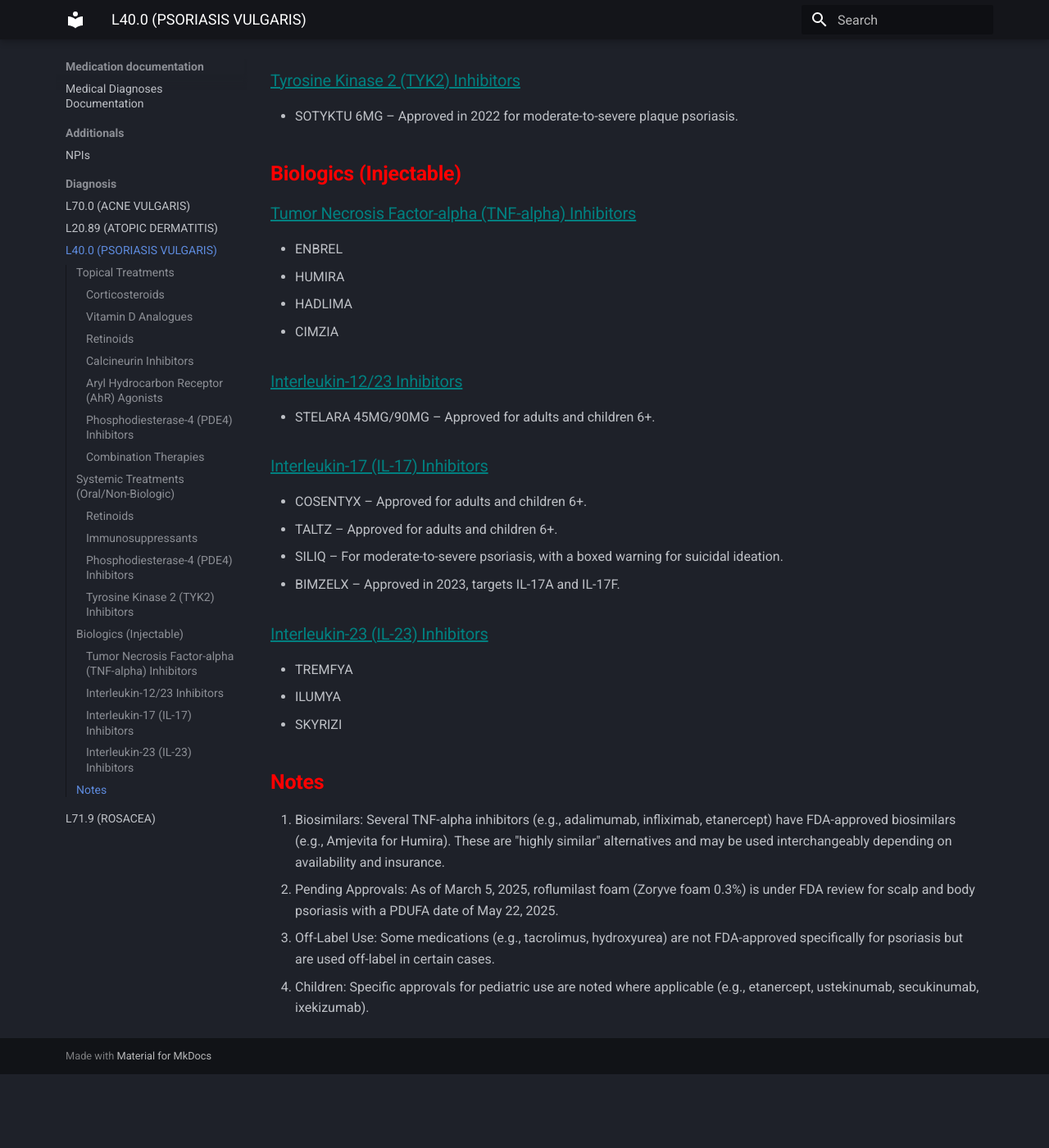
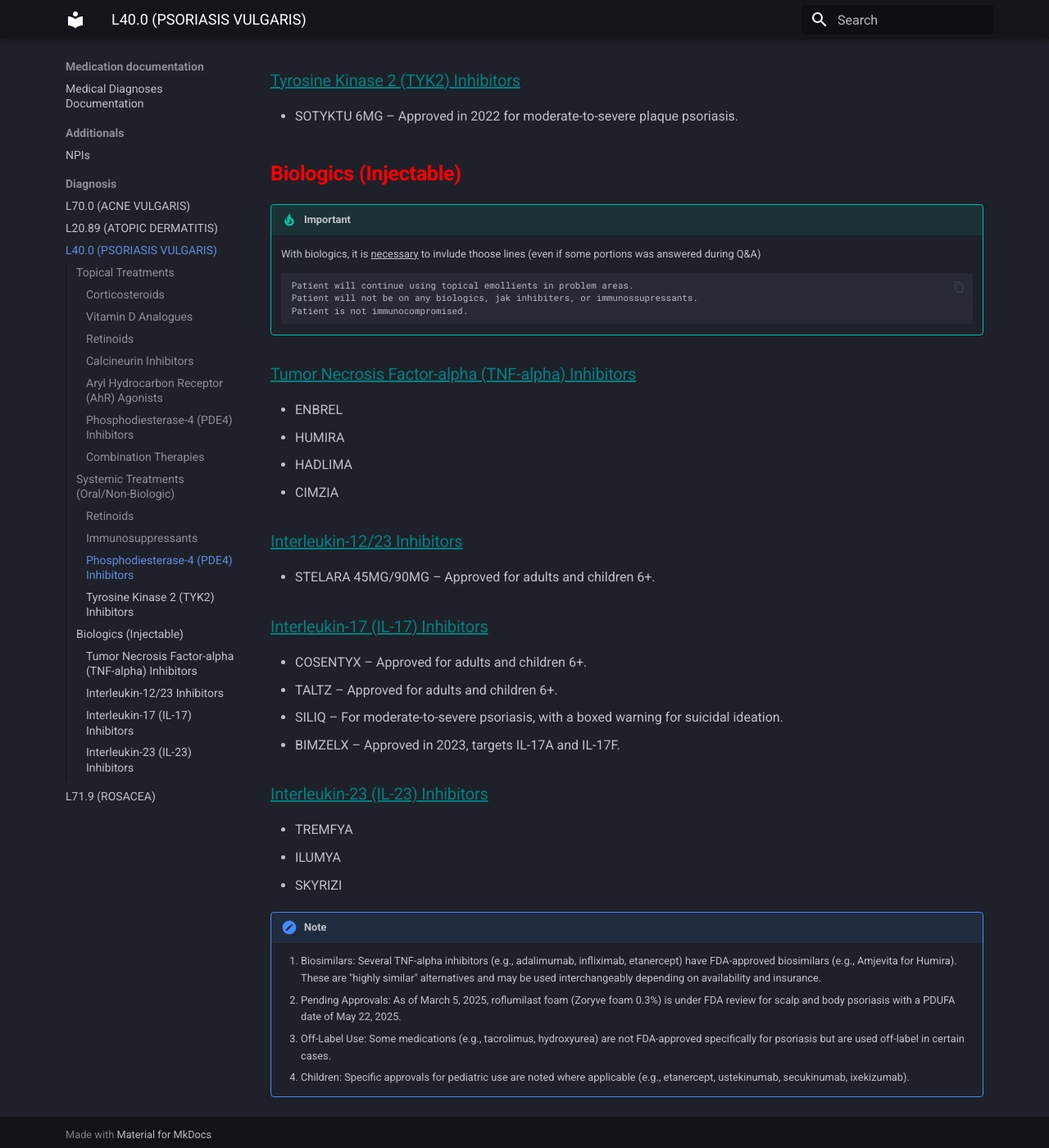
Before and after one commit to rei-cher/server-mkdocs, an MkDocs documentation site: the page built from docs/diagnosis/psoriasis_vulgaris.md, in a window 1280 px wide and 1400 px high, scrolled down 1606 px. Shown: the whole window at 82% size. Built offline with MkDocs 1.6.1 and Material for MkDocs 9.7.7, drawn with Linux system fonts in a browser that asks for light colours; before the commit the page ends 2916 px from its top, so only the background shows below that.

Commit message:
Styled notes

````diff
--- a/docs/diagnosis/psoriasis_vulgaris.md
+++ b/docs/diagnosis/psoriasis_vulgaris.md
@@ -46,6 +46,14 @@
 - SOTYKTU 6MG – Approved in 2022 for moderate-to-severe plaque psoriasis.
 
 ## <b  style="color:red">Biologics (Injectable)</b>
+!!! tip "Important"
+    With biologics, it is <u>necessary</u> to invlude thoose lines (even if some portions was answered during Q&A)
+
+    ```
+    Patient will continue using topical emollients in problem areas.
+    Patient will not be on any biologics, jak inhibiters, or immunossupressants.
+    Patient is not immunocompromised.
+    ```
 
 ### <u  style="color:teal">Tumor Necrosis Factor-alpha (TNF-alpha) Inhibitors</u>
 - ENBREL
@@ -67,8 +75,8 @@
 - ILUMYA
 - SKYRIZI
 
-## <b  style="color:red">Notes</b>
-1. Biosimilars: Several TNF-alpha inhibitors (e.g., adalimumab, infliximab, etanercept) have FDA-approved biosimilars (e.g., Amjevita for Humira). These are "highly similar" alternatives and may be used interchangeably depending on availability and insurance.
-2. Pending Approvals: As of March 5, 2025, roflumilast foam (Zoryve foam 0.3%) is under FDA review for scalp and body psoriasis with a PDUFA date of May 22, 2025.
-3. Off-Label Use: Some medications (e.g., tacrolimus, hydroxyurea) are not FDA-approved specifically for psoriasis but are used off-label in certain cases.
-4. Children: Specific approvals for pediatric use are noted where applicable (e.g., etanercept, ustekinumab, secukinumab, ixekizumab).
+!!! note
+    1. Biosimilars: Several TNF-alpha inhibitors (e.g., adalimumab, infliximab, etanercept) have FDA-approved biosimilars (e.g., Amjevita for Humira). These are "highly similar" alternatives and may be used interchangeably depending on availability and insurance.
+    2. Pending Approvals: As of March 5, 2025, roflumilast foam (Zoryve foam 0.3%) is under FDA review for scalp and body psoriasis with a PDUFA date of May 22, 2025.
+    3. Off-Label Use: Some medications (e.g., tacrolimus, hydroxyurea) are not FDA-approved specifically for psoriasis but are used off-label in certain cases.
+    4. Children: Specific approvals for pediatric use are noted where applicable (e.g., etanercept, ustekinumab, secukinumab, ixekizumab).
--- a/mkdocs.yml
+++ b/mkdocs.yml
@@ -6,6 +6,7 @@
     - navigation.indexes
     - navigation.path
     - navigation.top
+    - navigation.tracking
     - toc.integrate
     - search.suggest
     - search.highlight
@@ -23,6 +24,9 @@
   - search
 
 markdown_extensions:
+  - admonition
+  - pymdownx.details
+  - pymdownx.superfences
   - pymdownx.highlight:
       anchor_linenums: true
   - pymdownx.inlinehilite
````
Also changed, not shown: docs/diagnosis/acne_vulgaris.md (+3 -4 lines), docs/diagnosis/atopic_dermatitis.md (+7 -7 lines), docs/diagnosis/rosacea.md (+3 -4 lines).
